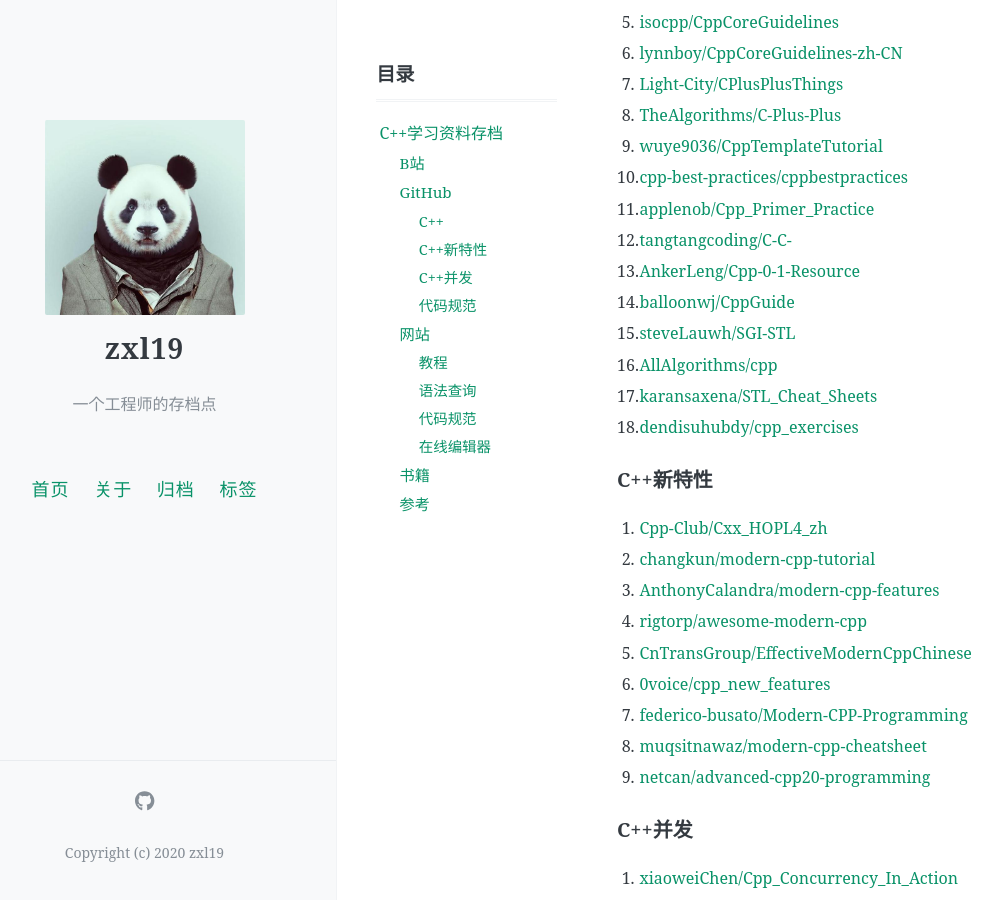
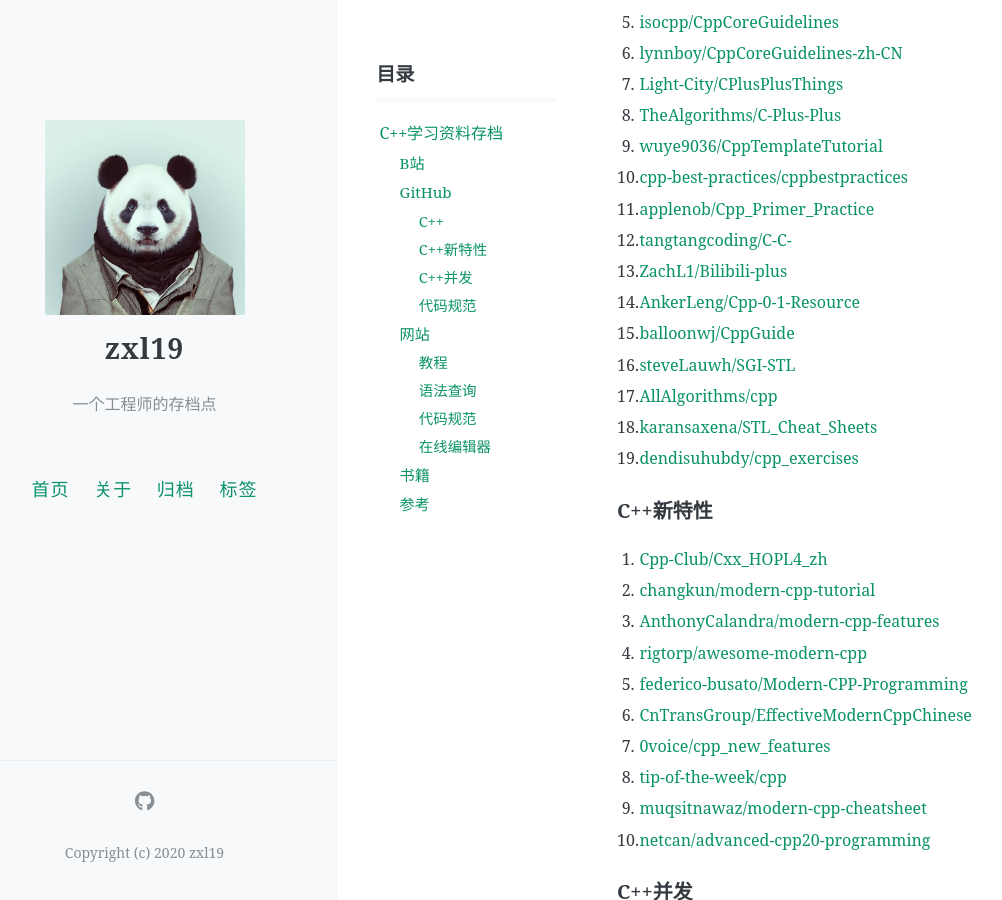
Before and after one commit to zxl19/zxl19.github.io, a Jekyll site: the page built from _posts/2021-05-22-cpp-material.md, in a window 1280 px wide and 900 px high, scrolled down 646 px. Shown: the whole window, without its empty margins (47-1049 px from the left). Built offline with Jekyll 4.4.1, drawn with Linux system fonts in a browser that asks for light colours; comment, search, counter and statistics services are not loaded.

Commit message:
Update Posts

```diff
--- a/_posts/2021-05-22-cpp-material.md
+++ b/_posts/2021-05-22-cpp-material.md
@@ -36,12 +36,13 @@ C++学习资料存档。
 10. [cpp-best-practices/cppbestpractices](https://github.com/cpp-best-practices/cppbestpractices)
 11. [applenob/Cpp_Primer_Practice](https://github.com/applenob/Cpp_Primer_Practice)
 12. [tangtangcoding/C-C-](https://github.com/tangtangcoding/C-C-)
-13. [AnkerLeng/Cpp-0-1-Resource](https://github.com/AnkerLeng/Cpp-0-1-Resource)
-14. [balloonwj/CppGuide](https://github.com/balloonwj/CppGuide)
-15. [steveLauwh/SGI-STL](https://github.com/steveLauwh/SGI-STL)
-16. [AllAlgorithms/cpp](https://github.com/AllAlgorithms/cpp)
-17. [karansaxena/STL_Cheat_Sheets](https://github.com/karansaxena/STL_Cheat_Sheets)
-18. [dendisuhubdy/cpp_exercises](https://github.com/dendisuhubdy/cpp_exercises)
+13. [ZachL1/Bilibili-plus](https://github.com/ZachL1/Bilibili-plus)
+14. [AnkerLeng/Cpp-0-1-Resource](https://github.com/AnkerLeng/Cpp-0-1-Resource)
+15. [balloonwj/CppGuide](https://github.com/balloonwj/CppGuide)
+16. [steveLauwh/SGI-STL](https://github.com/steveLauwh/SGI-STL)
+17. [AllAlgorithms/cpp](https://github.com/AllAlgorithms/cpp)
+18. [karansaxena/STL_Cheat_Sheets](https://github.com/karansaxena/STL_Cheat_Sheets)
+19. [dendisuhubdy/cpp_exercises](https://github.com/dendisuhubdy/cpp_exercises)
 
 ### C++新特性
 
@@ -49,11 +50,12 @@ C++学习资料存档。
 2. [changkun/modern-cpp-tutorial](https://github.com/changkun/modern-cpp-tutorial)
 3. [AnthonyCalandra/modern-cpp-features](https://github.com/AnthonyCalandra/modern-cpp-features)
 4. [rigtorp/awesome-modern-cpp](https://github.com/rigtorp/awesome-modern-cpp)
-5. [CnTransGroup/EffectiveModernCppChinese](https://github.com/CnTransGroup/EffectiveModernCppChinese)
-6. [0voice/cpp_new_features](https://github.com/0voice/cpp_new_features)
-7. [federico-busato/Modern-CPP-Programming](https://github.com/federico-busato/Modern-CPP-Programming)
-8. [muqsitnawaz/modern-cpp-cheatsheet](https://github.com/muqsitnawaz/modern-cpp-cheatsheet)
-9. [netcan/advanced-cpp20-programming](https://github.com/netcan/advanced-cpp20-programming)
+5. [federico-busato/Modern-CPP-Programming](https://github.com/federico-busato/Modern-CPP-Programming)
+6. [CnTransGroup/EffectiveModernCppChinese](https://github.com/CnTransGroup/EffectiveModernCppChinese)
+7. [0voice/cpp_new_features](https://github.com/0voice/cpp_new_features)
+8. [tip-of-the-week/cpp](https://github.com/tip-of-the-week/cpp)
+9. [muqsitnawaz/modern-cpp-cheatsheet](https://github.com/muqsitnawaz/modern-cpp-cheatsheet)
+10. [netcan/advanced-cpp20-programming](https://github.com/netcan/advanced-cpp20-programming)
 
 ### C++并发
 
```
Also changed, not shown: _posts/2021-05-25-slam-tool.md (+9 -8 lines), _posts/2021-05-31-awesome-list.md (+1 -0 lines), _posts/2021-06-01-cpp-library.md (+1 -0 lines).
